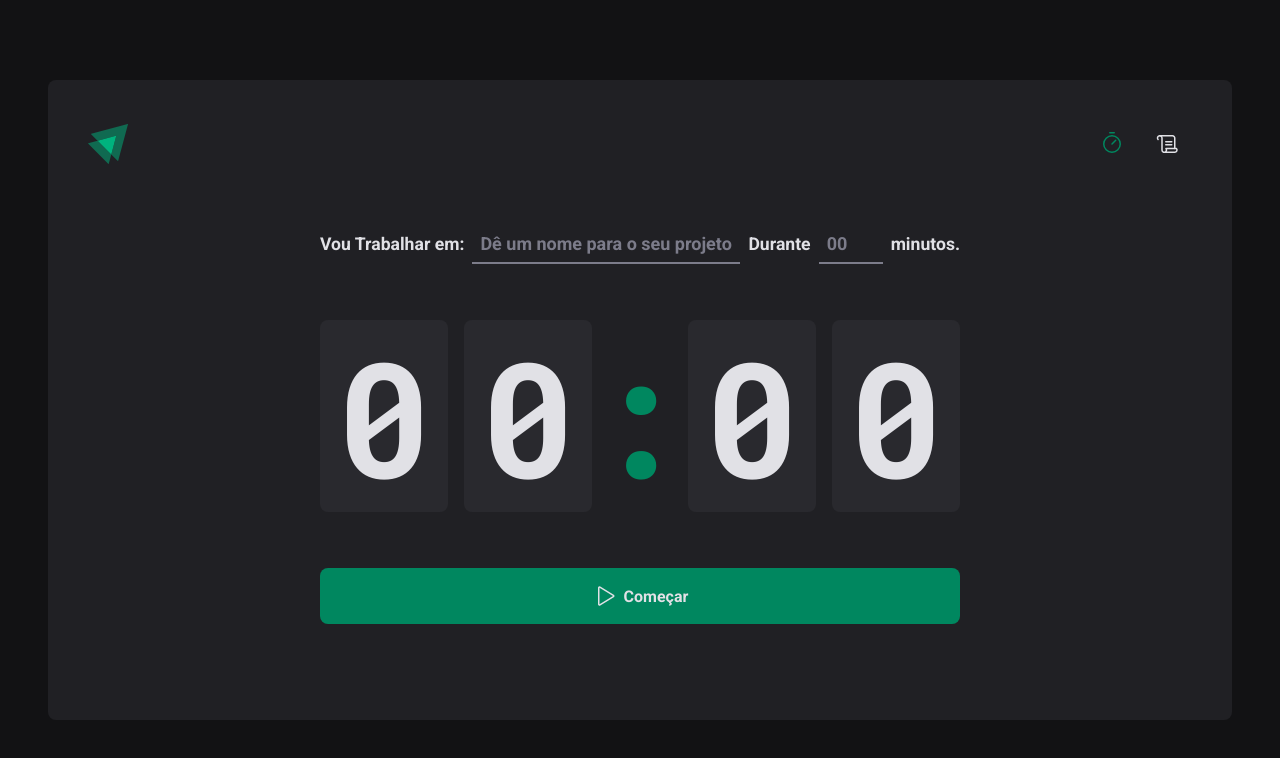
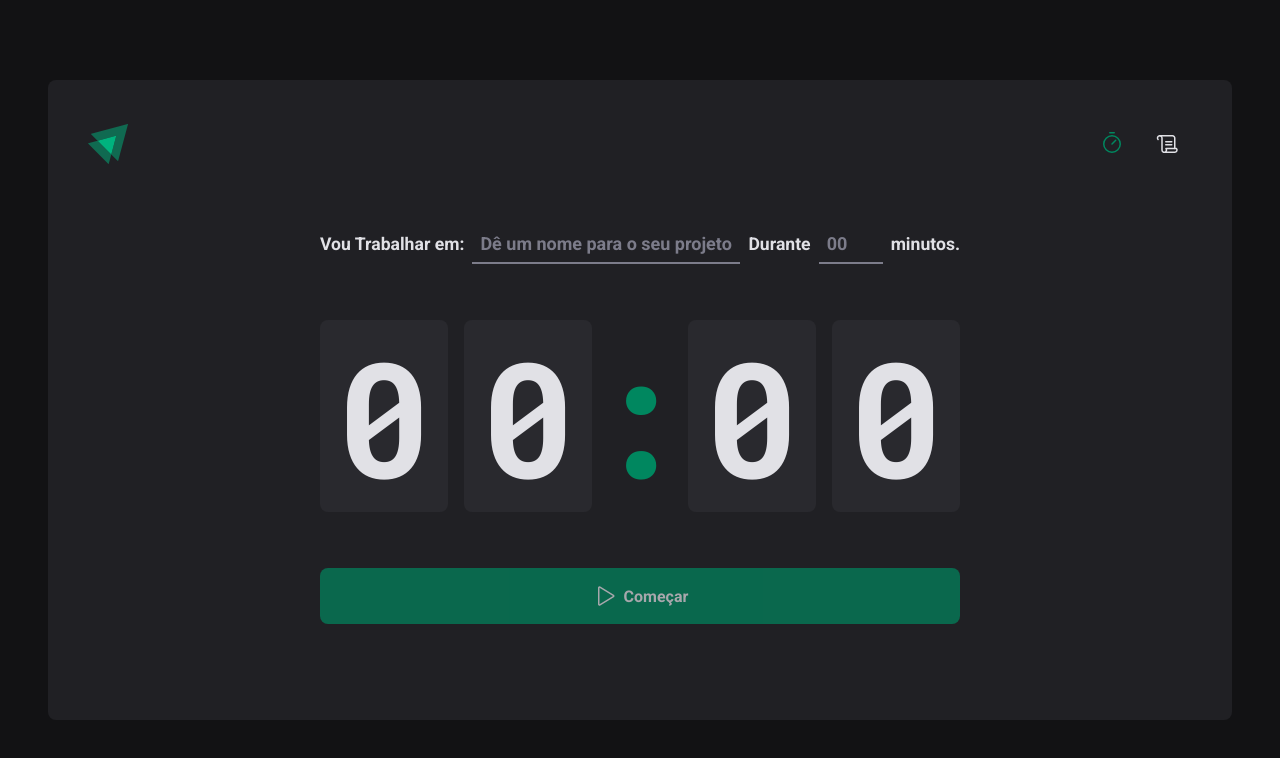
Before and after one commit to rwellingtonr/time-tracker, a React (Vite) app: page / in a window 1280 px wide. Shown: the top 758 px of the page. Built offline with nearby package versions, Linux system fonts and the light colour scheme.

Commit message:
feat: adicionado validação

```diff
--- a/package.json
+++ b/package.json
@@ -10,12 +10,14 @@
 		"lint": "npx eslint src --ext .ts,.tsx --fix"
 	},
 	"dependencies": {
+		"@hookform/resolvers": "^2.9.10",
 		"phosphor-react": "^1.4.1",
 		"react": "^18.2.0",
 		"react-dom": "^18.2.0",
 		"react-hook-form": "^7.42.1",
 		"react-router-dom": "^6.7.0",
-		"styled-components": "^5.3.6"
+		"styled-components": "^5.3.6",
+		"zod": "^3.20.2"
 	},
 	"devDependencies": {
 		"@styled/typescript-styled-plugin": "^0.20.0",
--- a/src/pages/Home/index.tsx
+++ b/src/pages/Home/index.tsx
@@ -3,18 +3,39 @@ import { Play } from "phosphor-react"
 import { Button } from "~/components/Button"
 import { InputTask } from "~/components/InputTask"
 import { InputNumber } from "~/components/InputMinutes"
+import { useForm, SubmitHandler } from "react-hook-form"
+import { z } from "zod"
+import { zodResolver } from "@hookform/resolvers/zod"
+
+const todoSchema = z.object({
+	task: z.string().min(3, "Informe uma tarefa"),
+	time: z.number().min(5).max(60),
+})
+
+type TodoSchemaType = z.infer<typeof todoSchema>
 
 export function Home() {
+	const { register, handleSubmit, watch } = useForm<TodoSchemaType>({
+		resolver: zodResolver(todoSchema),
+	})
+
+	const task = watch("task")
+	const isSubmitButtonDisabled = !task
+
+	const handleCreateNewTask: SubmitHandler<TodoSchemaType> = (data) => {
+		console.log(data)
+	}
+
 	return (
 		<Styles.HomeContainer>
-			<Styles.FormContainer>
+			<Styles.FormContainer onSubmit={handleSubmit(handleCreateNewTask)}>
 				<Styles.FormWrapper>
 					<label htmlFor="WorkingOn">Vou Trabalhar em:</label>
 					<InputTask
-						name="WorkingOn"
 						list="task-suggestion"
 						id="WorkingOn"
 						placeholder="Dê um nome para o seu projeto"
+						{...register("task")}
 					/>
 					<datalist id="task-suggestion">
 						<option value="project 1" />
@@ -23,7 +44,14 @@ export function Home() {
 						<option value="other" />
 					</datalist>
 					<label htmlFor="HowLongTime">Durante</label>
-					<InputNumber id="HowLongTime" placeholder="00" step={5} min={5} max={60} />
+					<InputNumber
+						id="HowLongTime"
+						placeholder="00"
+						step={5}
+						min={5}
+						max={60}
+						{...register("time", { valueAsNumber: true })}
+					/>
 					<span>minutos.</span>
 				</Styles.FormWrapper>
 				<Styles.CountDownContainer>
@@ -33,7 +61,7 @@ export function Home() {
 					<span>0</span>
 					<span>0</span>
 				</Styles.CountDownContainer>
-				<Button type="submit">
+				<Button type="submit" disabled={isSubmitButtonDisabled}>
 					<Play size={24} />
 					Começar
 				</Button>{" "}
```
Also changed, not shown: 1 other file (tests, documents, lock files or other folders).
